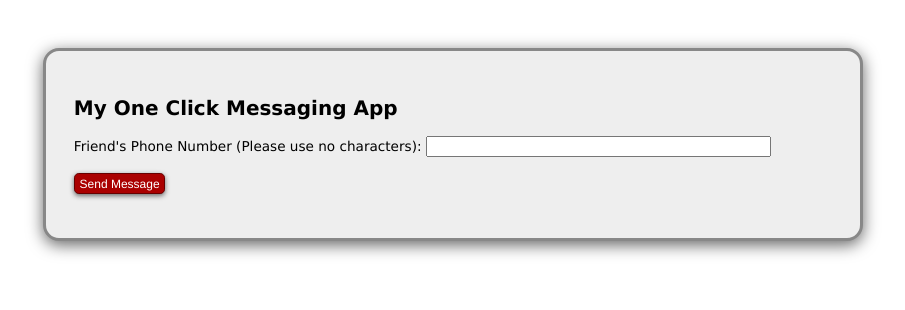
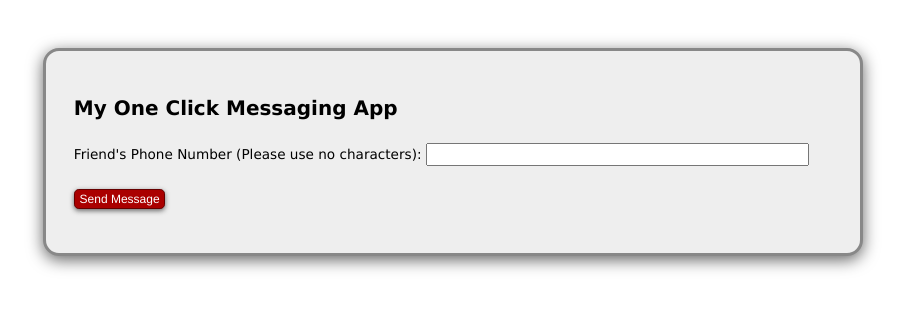
Before and after one commit to laurenorsini/one-click-message, a Python web app: template templates/form.html in a window 1280 px wide. Shown: the top 310 px of the page, without its empty margins (187-1092 px from the left). Run offline with Jinja, Linux system fonts and the light colour scheme; the template is opened without the code that fills it, so the values that code supplies are empty.

Commit message:
add input text styles to fix form length when viewing on mobile.

```diff
--- a/static/css/form.css
+++ b/static/css/form.css
@@ -34,22 +34,29 @@
 
 /* ---------- Input Styles --------- */
 
-/* Input Margin and Padding */
+/* Input Background Color */
+input[type="submit"] {
+	background-color: #aa0000;
+}
+
+/* Input Font Styles */
+input[type="submit"] {
+	font-family: Helvetica, sans-serif;
+	font-size: .75em;
+}
+
+/* Input Submit Margin and Padding */
 input[type="submit"] {
 	margin-right: 2em;
 	padding: .20em .4em;
 	color: #fff;
 }
 
-/* Input Background Color */
-input[type="submit"] {
-background-color: #aa0000;
-}
-
-/* Input Font Styles */
-input[type="submit"] {
-font-family: Helvetica, sans-serif;
-font-size: .75em;
+/* Input Text Width, Margin, and Padding */
+input[type="text"] {
+	width: 50%;
+	margin: .5em 0;
+	padding: .15em 0;
 }
 
 /* Border Styles */
```
